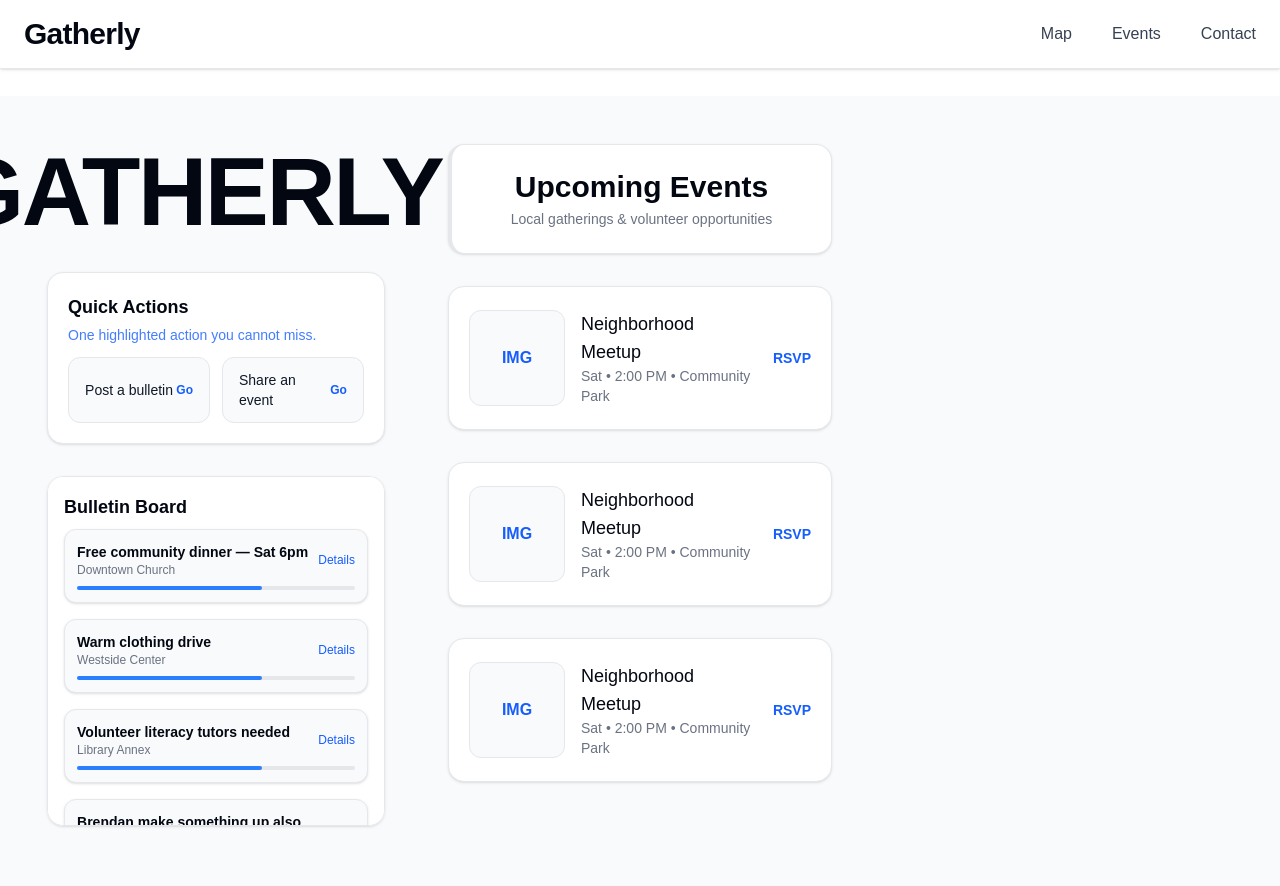
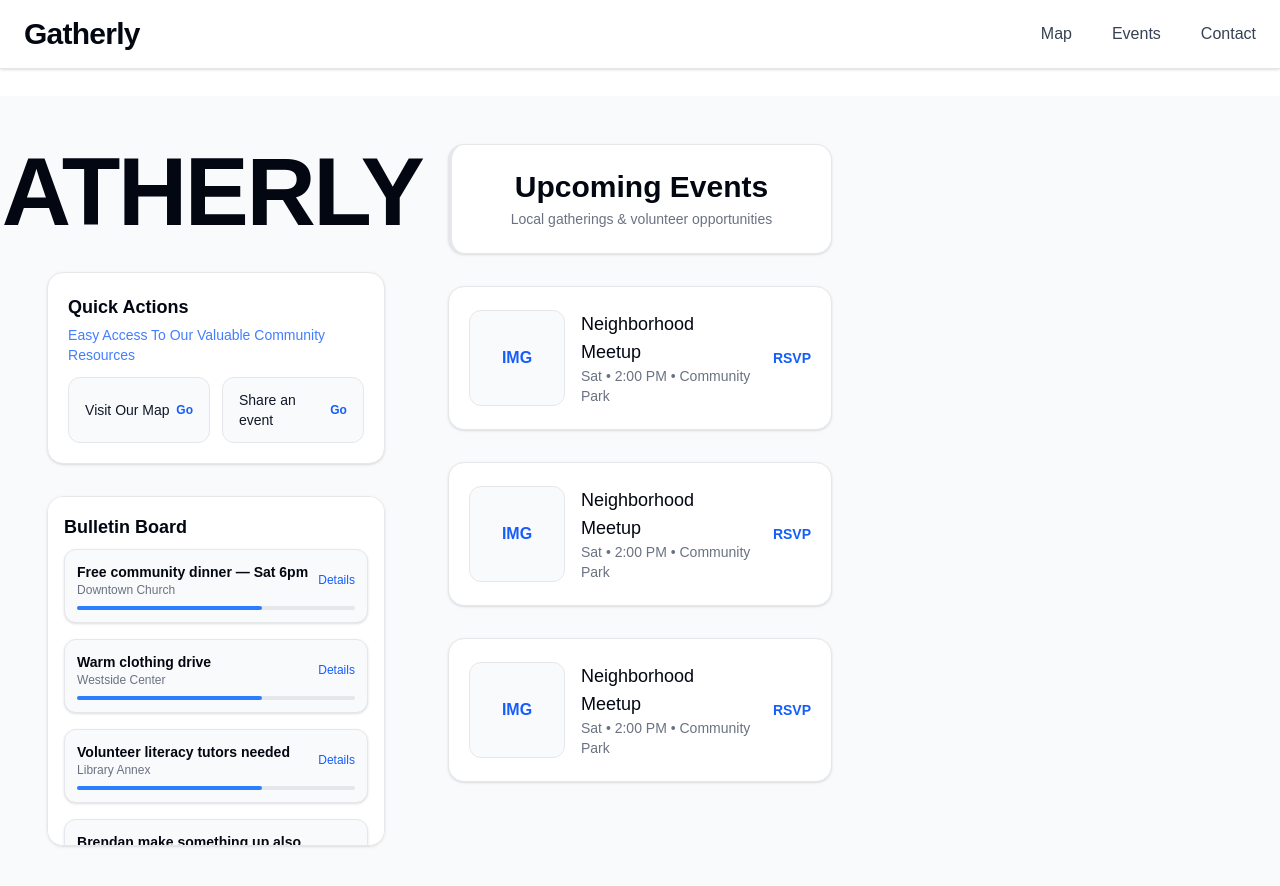
Before and after one commit to TSA-Group/tsa_group_starter, a Next.js app: page / in a window 1280 px wide. Shown: the top 886 px of the page. Built offline with nearby package versions, Linux system fonts and the light colour scheme.

Commit message:
Update page.tsx

```diff
--- a/app/page.tsx
+++ b/app/page.tsx
@@ -52,9 +52,9 @@ export default function Home() {
             style={{ fontFamily: "TAN Buster, sans-serif" }}
             variants={cardPop}
             animate={{
-              x: [-20, 0, -20],
+              x: [-40, -20, -40],
               y: [0, -6, 0],
-              transition: { duration: 3, ease: "easeInOut", },
+              transition: { duration: 2.5, ease: "easeInOut", },
             }}
           >
             GATHERLY
@@ -70,10 +70,10 @@ export default function Home() {
               Quick Actions
             </h3>
             <p className="text-sm text-blue-600/80">
-              One highlighted action you cannot miss.
+              Easy Access To Our Valuable Community Resources
             </p>
             <div className="mt-3 grid grid-cols-1 sm:grid-cols-2 gap-3">
-              {["Post a bulletin", "Share an event"].map((action) => (
+              {["Visit Our Map", "Share an event"].map((action) => (
                 <div
                   key={action}
                   className="flex items-center justify-between rounded-xl bg-gray-50 px-4 py-3 border border-gray-200"
```
